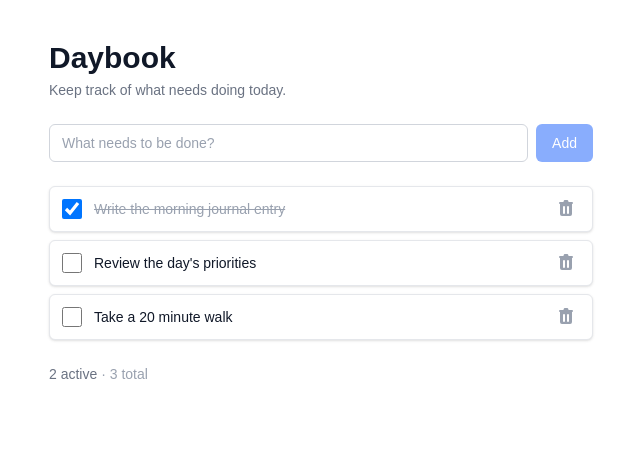
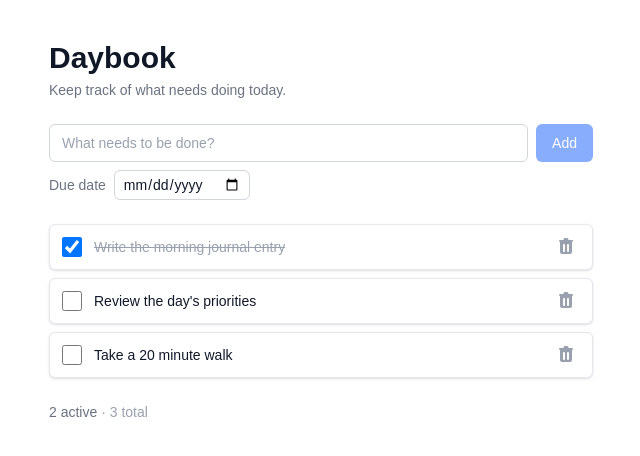
Before and after one commit to illegalcall/todo-app, a Next.js app: page / in a window 1280 px wide. Shown: the top 456 px of the page, without its empty margins (319-959 px from the left). Built offline with nearby package versions, Linux system fonts and the light colour scheme.

Commit message:
feat: add due date field to todos (#275)

```diff
--- a/app/page.tsx
+++ b/app/page.tsx
@@ -11,10 +11,10 @@ import TodoList from "@/components/TodoList";
 export default function Home() {
   const [todos, setTodos] = useState<Todo[]>(sampleTodos);
 
-  function handleAdd(title: string) {
+  function handleAdd(title: string, dueDate?: string) {
     setTodos((prev) => [
       ...prev,
-      { id: crypto.randomUUID(), title, completed: false },
+      { id: crypto.randomUUID(), title, completed: false, dueDate },
     ]);
   }
 
--- a/components/AddTodo.tsx
+++ b/components/AddTodo.tsx
@@ -1,25 +1,28 @@
-// #106 — AddTodo form component
+// #106 — AddTodo form component | #275 — due date input
 "use client";
 
 import { useState } from "react";
 
 interface AddTodoProps {
-  onAdd: (title: string) => void;
+  onAdd: (title: string, dueDate?: string) => void;
 }
 
 export default function AddTodo({ onAdd }: AddTodoProps) {
   const [title, setTitle] = useState("");
+  const [dueDate, setDueDate] = useState("");
 
   function handleSubmit(event: React.FormEvent<HTMLFormElement>) {
     event.preventDefault();
     const trimmed = title.trim();
     if (!trimmed) return;
-    onAdd(trimmed);
+    onAdd(trimmed, dueDate || undefined);
     setTitle("");
+    setDueDate("");
   }
 
   return (
-    <form onSubmit={handleSubmit} className="flex gap-2">
+    <form onSubmit={handleSubmit} className="flex flex-col gap-2">
+      <div className="flex gap-2">
         <label htmlFor="new-todo" className="sr-only">
           Add a new todo
         </label>
@@ -39,6 +42,22 @@ export default function AddTodo({ onAdd }: AddTodoProps) {
         >
           Add
         </button>
+      </div>
+      <div className="flex items-center gap-2">
+        <label
+          htmlFor="new-todo-due-date"
+          className="text-sm text-gray-500 dark:text-gray-400"
+        >
+          Due date
+        </label>
+        <input
+          id="new-todo-due-date"
+          type="date"
+          value={dueDate}
+          onChange={(event) => setDueDate(event.target.value)}
+          className="rounded-md border border-gray-300 bg-white px-2 py-1 text-sm text-gray-900 focus:border-blue-500 focus:outline-none focus:ring-2 focus:ring-blue-500 dark:border-gray-600 dark:bg-gray-800 dark:text-gray-100 dark:[color-scheme:dark]"
+        />
+      </div>
     </form>
   );
 }
--- a/components/TodoItem.tsx
+++ b/components/TodoItem.tsx
@@ -1,10 +1,22 @@
-// #104 — TodoItem component (with #108 deletion support)
+// #104 — TodoItem component (with #108 deletion support, #275 due date display)
 import type { Todo } from "@/types/todo";
 
 interface TodoItemProps {
   todo: Todo;
   onToggle: (id: string) => void;
   onDelete: (id: string) => void;
+}
+
+/** Format an ISO `YYYY-MM-DD` date for display without timezone drift. */
+function formatDueDate(isoDate: string): string {
+  const [year, month, day] = isoDate.split("-").map(Number);
+  if (!year || !month || !day) return isoDate;
+  const date = new Date(year, month - 1, day);
+  return date.toLocaleDateString(undefined, {
+    year: "numeric",
+    month: "short",
+    day: "numeric",
+  });
 }
 
 export default function TodoItem({ todo, onToggle, onDelete }: TodoItemProps) {
@@ -30,6 +42,17 @@ export default function TodoItem({ todo, onToggle, onDelete }: TodoItemProps) {
         }`}
       >
         {todo.title}
+        {todo.dueDate && (
+          <span
+            className={`ml-2 text-xs ${
+              todo.completed
+                ? "text-gray-400 dark:text-gray-500"
+                : "text-gray-500 dark:text-gray-400"
+            }`}
+          >
+            Due {formatDueDate(todo.dueDate)}
+          </span>
+        )}
       </label>
       <button
         type="button"
--- a/types/todo.ts
+++ b/types/todo.ts
@@ -8,6 +8,8 @@ export interface Todo {
   title: string;
   /** Whether the task has been completed. */
   completed: boolean;
+  /** Optional due date in ISO `YYYY-MM-DD` format. */
+  dueDate?: string;
 }
 
 /** Seed data used to populate the list on first render. */
```
Lines whose indentation alone changed are shown as unchanged.
